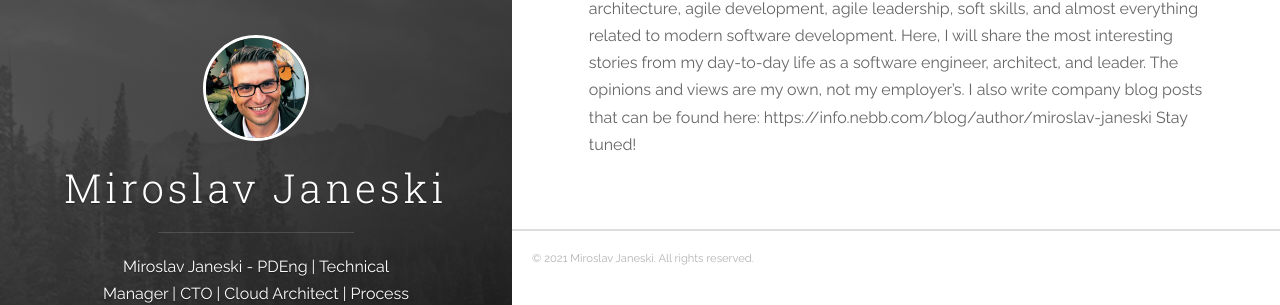
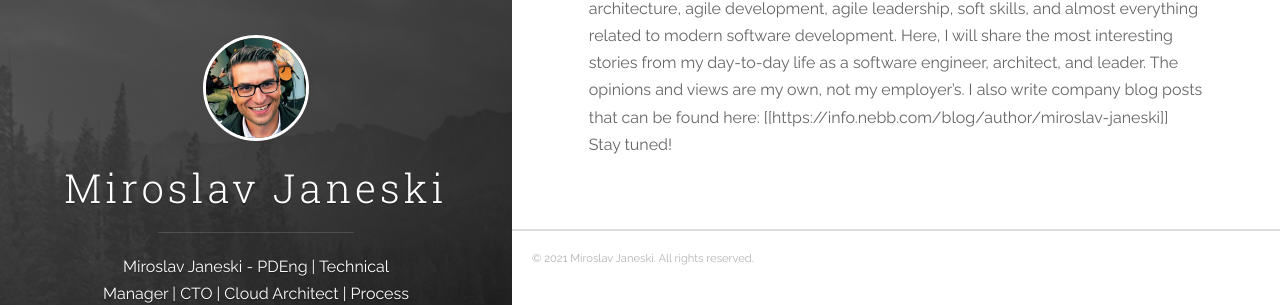
Before and after one commit to janeski/janeski.github.io, a Jekyll site: the page built from _posts/2021-12-23-welcome-to-my-blog.markdown, in a window 1280 px wide. Shown: the part 214-519 px from the top of the page. Built offline with Jekyll 4.4.1, drawn with Linux system fonts in a browser that asks for light colours; some of the changed text lies outside the part shown.

```diff
--- a/_posts/2021-12-23-welcome-to-my-blog.markdown
+++ b/_posts/2021-12-23-welcome-to-my-blog.markdown
@@ -4,4 +4,4 @@ date:   2021-12-23 12:04:23
 categories: [general]
 tags: [general]
 ---
-Welcome to my blog. After many years of accumulated experience in software development, I have decided to start my blog. I plan to write content about cloud architecture, agile development, agile leadership, soft skills, and almost everything related to modern software development. Here, I will share the most interesting stories from my day-to-day life as a software engineer, architect, and leader. The opinions and views are my own, not my employer's. I also write company blog posts that can be found here: https://info.nebb.com/blog/author/miroslav-janeski Stay tuned!
+Welcome to my blog. After many years of accumulated experience in software development, I have decided to start my blog. I plan to write content about cloud architecture, agile development, agile leadership, soft skills, and almost everything related to modern software development. Here, I will share the most interesting stories from my day-to-day life as a software engineer, architect, and leader. The opinions and views are my own, not my employer's. I also write company blog posts that can be found here: [[https://info.nebb.com/blog/author/miroslav-janeski]] Stay tuned!
```
